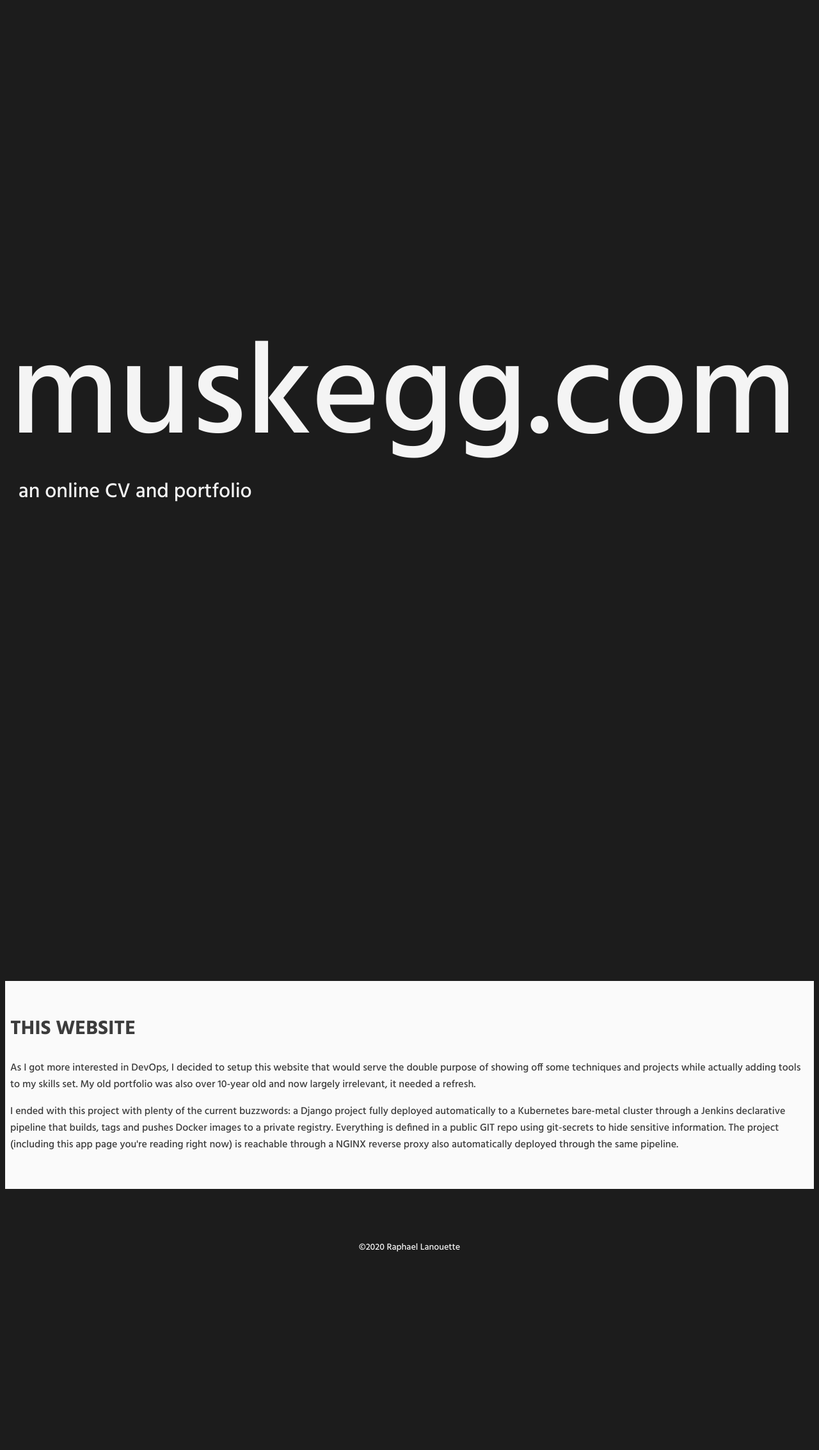
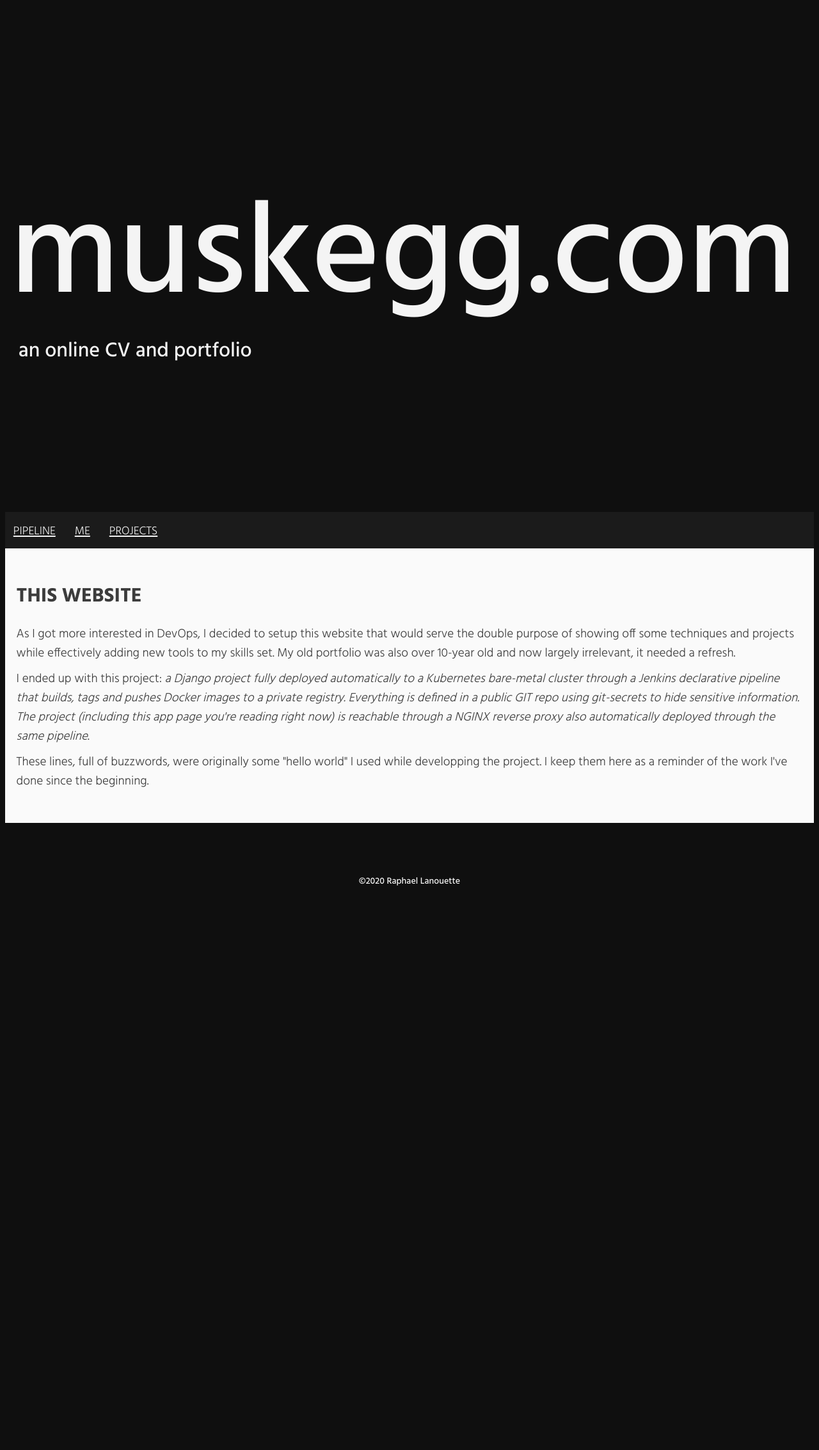
Before and after one commit to muskeg/devops-resume, a Django app: page / in a window 1280 px wide. Shown: the whole page at 64% size. After the commit the page ends 1384 px from the top, so only its background shows below. Run offline with Django 3.2, Linux system fonts and the light colour scheme; parts of the project's set-up code (start-up, migrations or seed data) failed here and were passed over; some libraries are stand-ins or nearby versions.

Commit message:
theming, header, favicon, nav, custom django template filter

```diff
--- a/app/website/static/web/css/styles.css
+++ b/app/website/static/web/css/styles.css
@@ -1,8 +1,12 @@
 body {
-  background-color: #1c1c1c;
+  background-color: #0f0f0f;
   color: #f4f4f4;
   font-family: 'Hind', sans-serif;
   font-size: 2.25vw;
+}
+
+p {
+  margin: 1.25vh 0;
 }
 
 h1 {
@@ -13,7 +17,7 @@ h1 {
 
 @media screen and (min-width: 900px) {
   body {
-     font-size: 1.25vw;
+     font-size: 1.5vw;
   }
 
   h1 {
@@ -24,6 +28,12 @@ h1 {
 #header {
   height: 70vh;
   width: 100%;
+}
+
+#header_content {
+  position: -webkit-sticky; /* Safari */
+  position: sticky;
+  top: 0;
 }
 
 #header_text {
@@ -43,7 +53,27 @@ h1 {
 }
 
 #content {
+  font-weight: 100;
+}
 
+#content_nav {
+  position: -webkit-sticky; /* Safari */
+  position: sticky;
+  top: 0;
+  font-size: 2vw;
+  font-weight: 100;
+  font-variant: all-small-caps;
+  background-color: #1b1b1b;
+}
+
+#content_nav a {
+  text-decoration: underline;
+  color: #f4f4f4;
+}
+
+#content_nav div {
+  display: inline-block;
+  margin: 1vh 1vw;
 }
 
 .section {
@@ -54,12 +84,12 @@ h1 {
 }
 
 .section_text {
-  width: 97.5vw;
+  width: 96vw;
   margin: auto;
 }
 
 #footer {
-  height: 30vh;
+  height: 100vh;
   text-align: center;
   padding: 10vh;
 }
--- a/app/website/static/web/scripts/main.js
+++ b/app/website/static/web/scripts/main.js
@@ -1,13 +1,38 @@
 $(function() {
+
 });
 
+$(window).on('beforeunload', function() {
+    $(window).scrollTop(0);
+});
+
+/*
 $(window).scroll(function(){
     var scroll_length = $(document).scrollTop();
     var title_margin = $(window).height() * 0.30;
+    var title_size = $(window).width() * 0.16;
     var header_height = $(window).height() * 0.70;
-    if (scroll_length < ($(window).height() * 0.20)) {
-      $('#header').css('height', header_height - scroll_length);
-      $('#header_title').css('margin-top', title_margin - scroll_length);
-      $('#header').css('margin-bottom', header_height * scroll_length * -0.002 );
+    var content_topmargin = $(window).height() - title_margin;
+   // console.log(scroll_length);
+    //if (scroll_length > ($(window).height() * 0.75)) {
+    //  $('#header_subtitle').fadeOut(100, function() {
+    //    $( "#header_title" ).animate({
+    //      fontSize: "3vw"
+    //    }, 500, "linear", function() {
+     //     $('#header_nav').fadeIn(200);
+     //   });
+    //  });
+    //}
+    //else if (scroll_length < ($(window).height() * 0.5)) {
+    //  $( "#header_title" ).animate({
+    //    fontSize: "16vw"
+    //  }, 500, "linear", function() {
+    //    $('#header_nav').fadeOut(100);
+    //    $('#header_subtitle').fadeIn(200);
+    //  });
+
+      //$('#header').css('height', header_height - scroll_length);
+      //$('#content').css('margin-top', content_topmargin - scroll_length);
     }
 });
+*/
--- a/app/website/templates/web/index.html
+++ b/app/website/templates/web/index.html
@@ -1,17 +1,25 @@
 {% extends "web/base.html" %}
+{% load paragraphs %}
 
 {% block content %}
   <div id="header">
-    <div id="header_text">
-      <div id="header_title">muskegg.com</div>
-      <div id="header_subtitle">an online CV and portfolio </div>
+    <div id="header_content">
+      <div id="header_text">
+        <div id="header_title">muskegg.com</div>
+        <div id="header_subtitle">an online CV and portfolio </div>
+      </div>
     </div>
   </div>
   <div id="content">
+    <div id="content_nav">
+      <div><a href="#pipeline">pipeline</a></div>
+      <div><a href="#raph">me</a></div>
+      <div><a href="#projects">projects</a></div>
+    </div>
     <div class="section" id="section-website">
       <div class="section_text">
         <h1>{{ section_title }}</h1>
-        <p>{{ section_text|linebreaks }}</p>
+        <p>{{ section_text|paragraphs|safe }}</p>
       </div>
     </div>
   </div>
--- /dev/null
+++ b/app/website/templatetags/paragraphs.py
@@ -0,0 +1,17 @@
+from django.template import Library, Node
+from django.template.defaultfilters import stringfilter
+import re
+
+register = Library()
+
+def paragraphs(value):
+    """
+    Turns paragraphs delineated with newline characters into
+    paragraphs wrapped in <p> and </p> HTML tags.
+    """
+    paras = re.split(r'[\r\n]+', value)
+    paras = ['<p>%s</p>' % p.strip() for p in paras]
+    return '\n'.join(paras)
+paragraphs = stringfilter(paragraphs)
+
+register.filter(paragraphs)
--- a/app/website/urls.py
+++ b/app/website/urls.py
@@ -1,7 +1,9 @@
 from django.urls import path
-
+from django.contrib.staticfiles.storage import staticfiles_storage
+from django.views.generic.base import RedirectView
 from . import views
 
 urlpatterns = [
     path('', views.index, name='index'),
+    path('favicon.ico', RedirectView.as_view(url=staticfiles_storage.url('web/img/favicon.ico'))),
 ]
--- a/app/website/views.py
+++ b/app/website/views.py
@@ -6,7 +6,8 @@ from django.http import HttpResponse
 def index(request):
     footer_text = " "
     section_title = "this website"
-    section_text = """As I got more interested in DevOps, I decided to setup this website that would serve the double purpose of showing off some techniques and projects while actually adding tools to my skills set. My old portfolio was also over 10-year old and now largely irrelevant, it needed a refresh.
-
-I ended with this project with plenty of the current buzzwords: a Django project fully deployed automatically to a Kubernetes bare-metal cluster through a Jenkins declarative pipeline that builds, tags and pushes Docker images to a private registry. Everything is defined in a public GIT repo using git-secrets to hide sensitive information. The project (including this app page you're reading right now) is reachable through a NGINX reverse proxy also automatically deployed through the same pipeline."""
+    section_text = """As I got more interested in DevOps, I decided to setup this website that would serve the double purpose of showing off some techniques and projects while effectively adding new tools to my skills set. My old portfolio was also over 10-year old and now largely irrelevant, it needed a refresh.
+I ended up with this project: <span style="font-style: italic;">a Django project fully deployed automatically to a Kubernetes bare-metal cluster through a Jenkins declarative pipeline that builds, tags and pushes Docker images to a private registry. Everything is defined in a public GIT repo using git-secrets to hide sensitive information. The project (including this app page you're reading right now) is reachable through a NGINX reverse proxy also automatically deployed through the same pipeline</span>.
+These lines, full of buzzwords, were originally some &quot;hello world&quot; I used while developping the project. I keep them here as a reminder of the work I've done since the beginning.
+"""
     return render(request, 'web/index.html', {'section_title': section_title, 'section_text': section_text, 'footer_text': footer_text})
```
Also changed, not shown: app/website/static/web/img/favicon.ico (added), app/website/templatetags/__init__.py (added), 1 other file.
